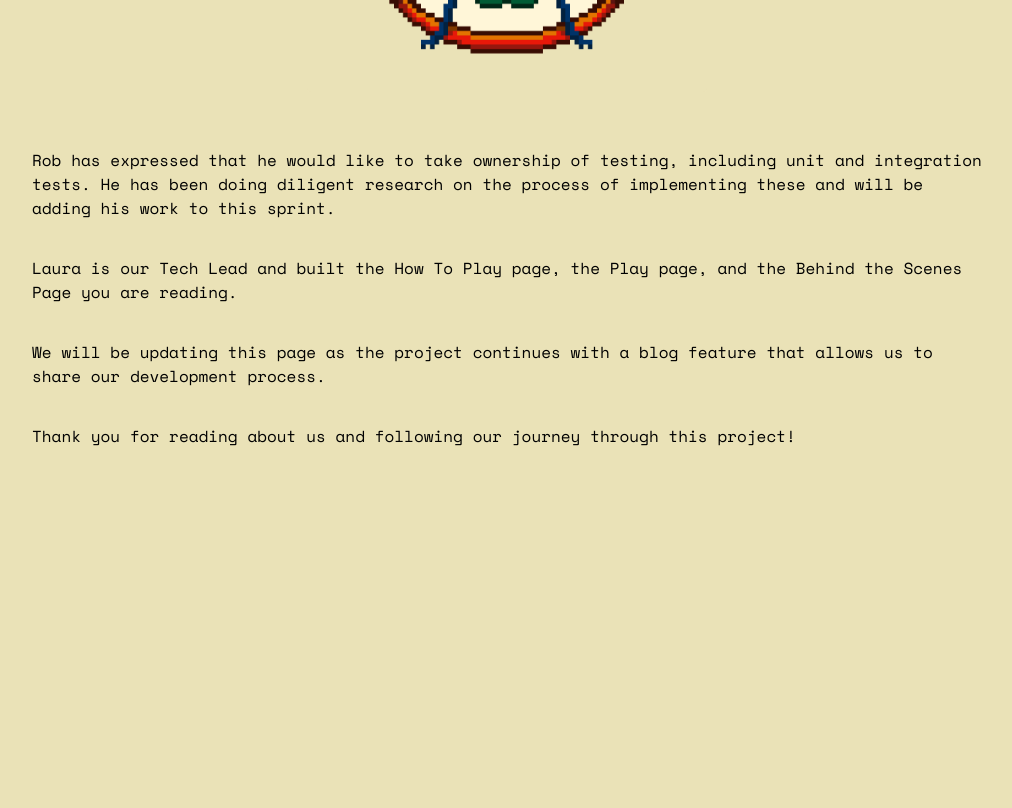
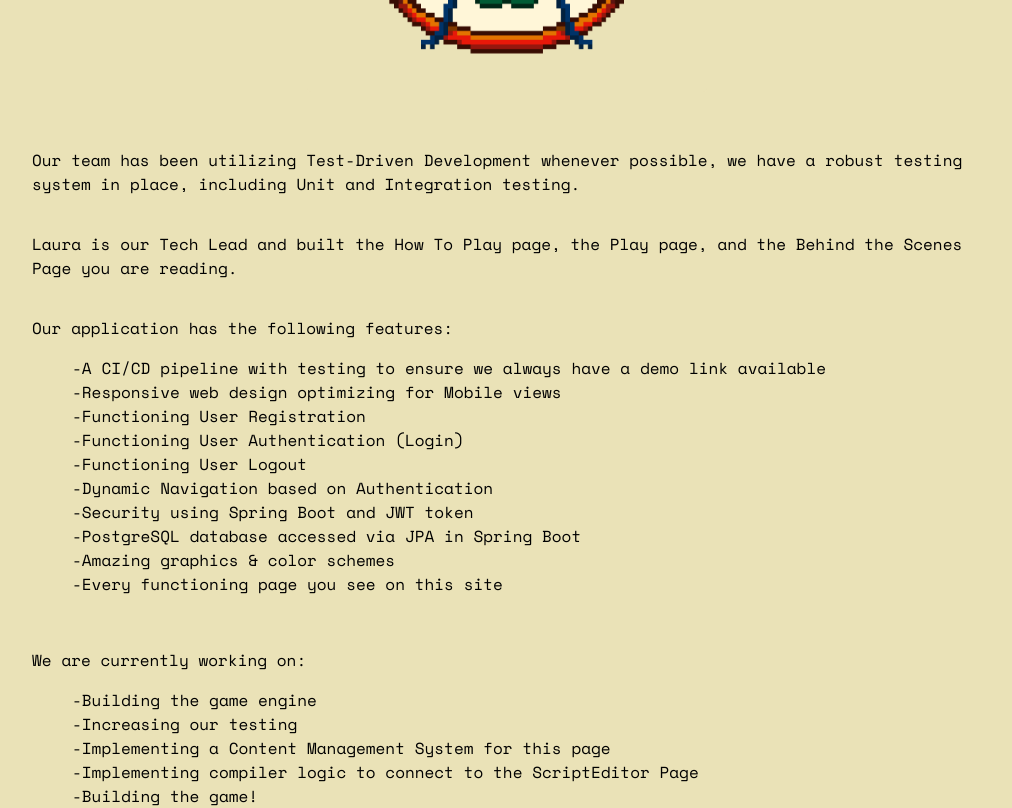
Before and after one commit to LauraJStevenson/bugwars-healer-frontend, a Vue app: page /behindthescenes in a window 1280 px wide. Shown: the part 2140-2948 px from the top of the page, without its empty margins (208-1220 px from the left). Before the commit the page ends 2694 px from the top, so only its background shows below. Built offline with nearby package versions, Linux system fonts and the light colour scheme; no server answers.

Commit message:
updated BehindTheScenesView using Jerry's notes from demo day

```diff
--- a/src/views/BehindTheScenesView.vue
+++ b/src/views/BehindTheScenesView.vue
@@ -71,13 +71,38 @@
 
     <section class="text-body">
       <p>
-        Rob has expressed that he would like to take ownership of testing, including unit and
-        integration tests. He has been doing diligent research on the process of implementing these
-        and will be adding his work to this sprint.
+        Our team has been utilizing Test-Driven Development whenever possible, we have a robust testing system in place,
+        including Unit and Integration testing.
       </p>
       <p>
         Laura is our Tech Lead and built the How To Play page, the Play page, and the Behind the
         Scenes Page you are reading.
+      </p>
+      <p>
+        Our application has the following features:
+        <ul>
+          -A CI/CD pipeline with testing to ensure we always have a demo link available <br />
+          -Responsive web design optimizing for Mobile views <br />
+          -Functioning User Registration <br />
+          -Functioning User Authentication (Login) <br />
+          -Functioning User Logout <br />
+          -Dynamic Navigation based on Authentication <br />
+          -Security using Spring Boot and JWT token <br />
+          -PostgreSQL database accessed via JPA in Spring Boot <br />
+          -Amazing graphics & color schemes <br />
+          -Every functioning page you see on this site <br />
+        </ul>
+      </p>
+      <p>We are currently working on:
+        <ul>
+          -Building the game engine <br />
+          -Increasing our testing <br />
+          -Implementing a Content Management System for this page <br />
+          -Implementing compiler logic to connect to the ScriptEditor Page <br />
+          -Building the game!<br />
+          -More robust error handling <br />
+
+        </ul>
       </p>
       <p>
         We will be updating this page as the project continues with a blog feature that allows us to
@@ -91,6 +116,11 @@
 <script setup lang="ts"></script>
 
 <style scoped>
+
+.text-body {
+  text-align: left;
+  padding: 30px;
+}
 .process {
   display: flex;
   flex-direction: column;
@@ -101,10 +131,6 @@
 
 h1 {
   font-family: 'Press Start 2P', 'Space Mono', Arial, Helvetica, sans-serif;
-}
-.text-body {
-  text-align: left;
-  padding: 30px;
 }
 p {
   padding: 10px;
```
